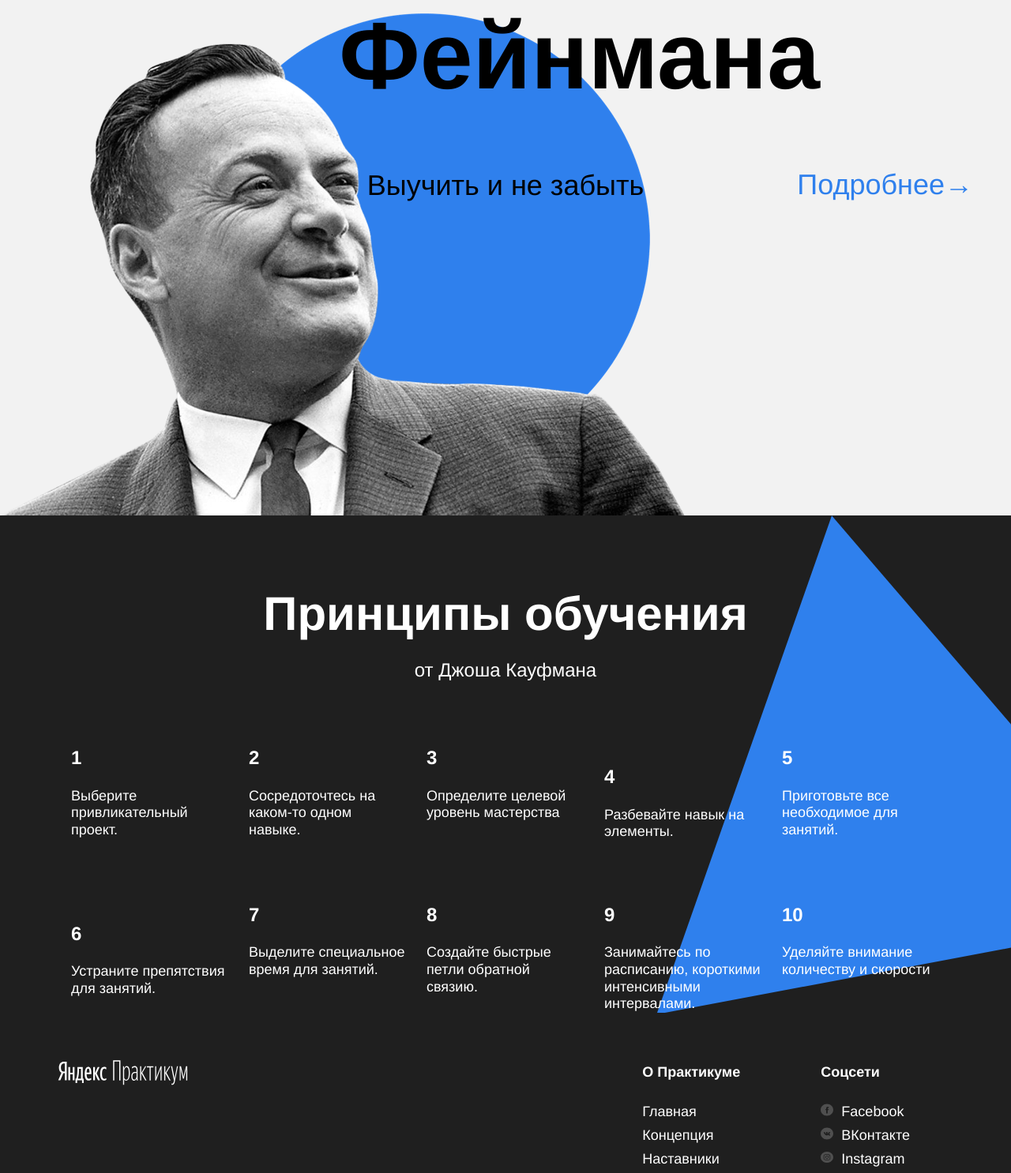
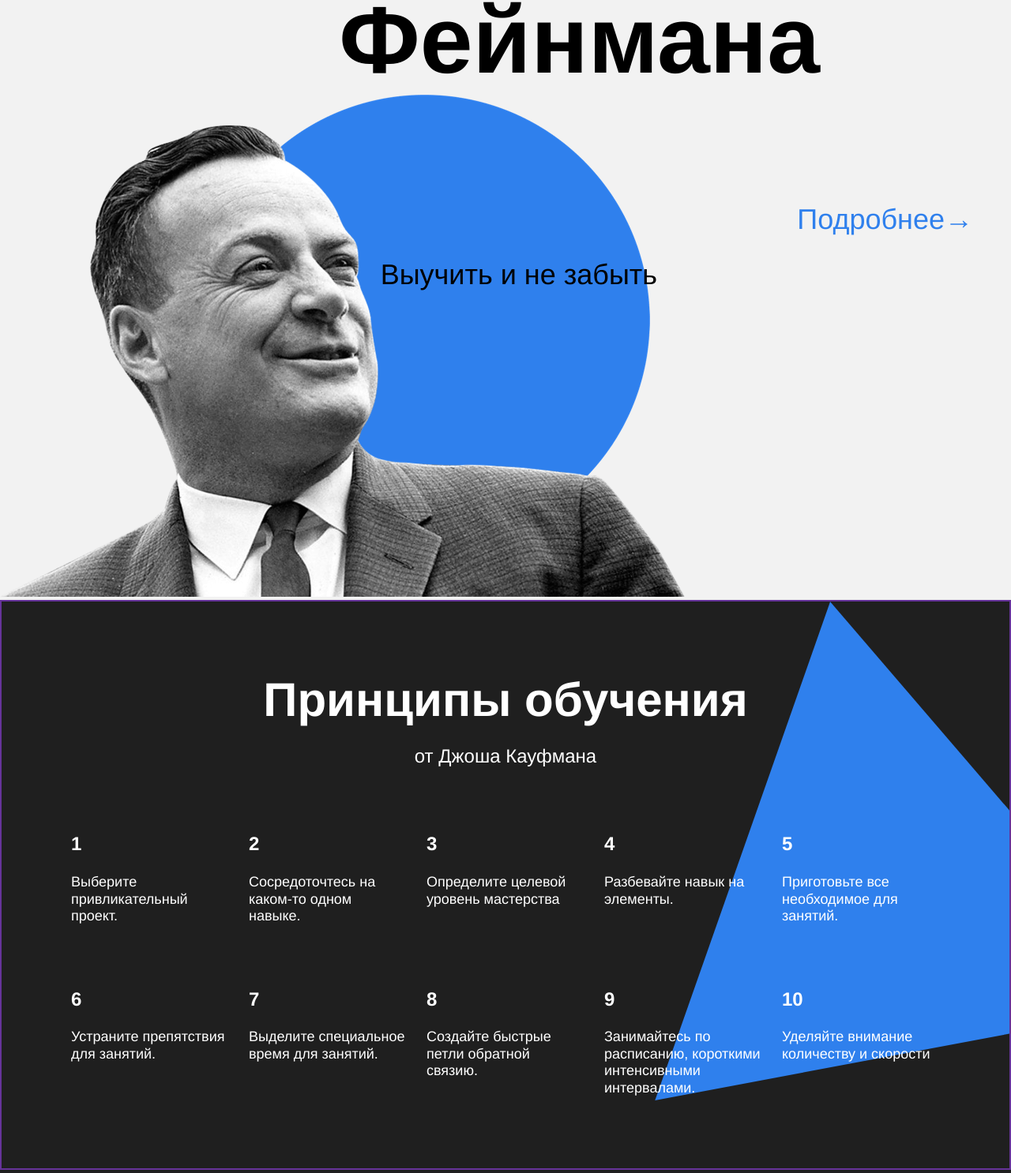
Before and after one commit to jonamirov/Yandex, a plain HTML site: page index.html in a window 1280 px wide. Shown: the part 2341-3827 px from the top of the page at 79% size. Drawn offline with Linux system fonts and the light colour scheme.

```diff
--- a/index.html
+++ b/index.html
@@ -116,7 +116,7 @@
                         </p>
                     </div>
                     <div class="table__cell table__cell_theme_dark">
-                        <h3 class="table__headihg table__heading_theme_dark">4</h3>
+                        <h3 class="table__heading table__heading_theme_dark">4</h3>
                         <p class="table__text table__text_theme_dark">
                             Разбевайте навык на элементы.
                         </p>
@@ -128,7 +128,7 @@
                         </p>
                     </div>
                     <div class="table__cell table__cell_theme_dark">
-                        <h3 class="table__headinng table__heading_theme_dark">6</h3>
+                        <h3 class="table__heading table__heading_theme_dark">6</h3>
                         <p class="table__text table__text_theme_dark">
                             Устраните препятствия для занятий.
                         </p>
@@ -174,7 +174,7 @@
                         <li><a href="#" class="footer__column-link">Наставники</a></li>
                     </ul>
                 </nav>
-                <nav class="footer__column footer__column_content_info">
+                <nav class="footer__column footer__column_content_social">
                     <h4 class="footer__column-heading">Соцсети</h4>
                     <ul class="footer__column-links">
                         <li><a href="#" class="footer__column-link"><img src="./images/facebook_white.svg" alt="Фейсбук"
--- a/styles/style.css
+++ b/styles/style.css
@@ -152,6 +152,7 @@
     font-weight: normal;
     width: 60%;
     margin: 20px auto;
+    margin-bottom: 0px;
 }
 
 .table {
@@ -183,14 +184,14 @@
 }
 
 .feynman {
-    z-index: -2;
+    z-index: 0;
     min-height: 890px;
     position: relative;
     background-color: #f2f2f2;
 }
 
 .feynman__title {
-    z-index: 1;
+    z-index: 2;
     font-weight: bold;
     line-height: 1.15;
     width: 648px;
@@ -205,15 +206,16 @@
 }
 
 .feynman__main-illustration {
-    position: absolute;
+    position: relative;
     left: 0px;
     bottom: 0px;
-    z-index: -1;
+    z-index: 1;
 
 }
 
 .feynman__subtitle {
-    z-index: 0;
+    position: absolute;
+    z-index: 2;
     text-align: center;
     margin: 70px auto;
     font-size: 36px;
@@ -235,6 +237,8 @@
 }
 
 .kaufman {
+    border: 2px solid rebeccapurple;
+    padding-bottom: 90px;
     overflow: hidden;
     position: relative;
     background-color: #1f1f1f;
@@ -313,6 +317,7 @@
 }
 
 .footer {
+    border: 2px solid re;
     min-height: 350px;
     display: flex;
     background-color: #1f1f1f;
```
